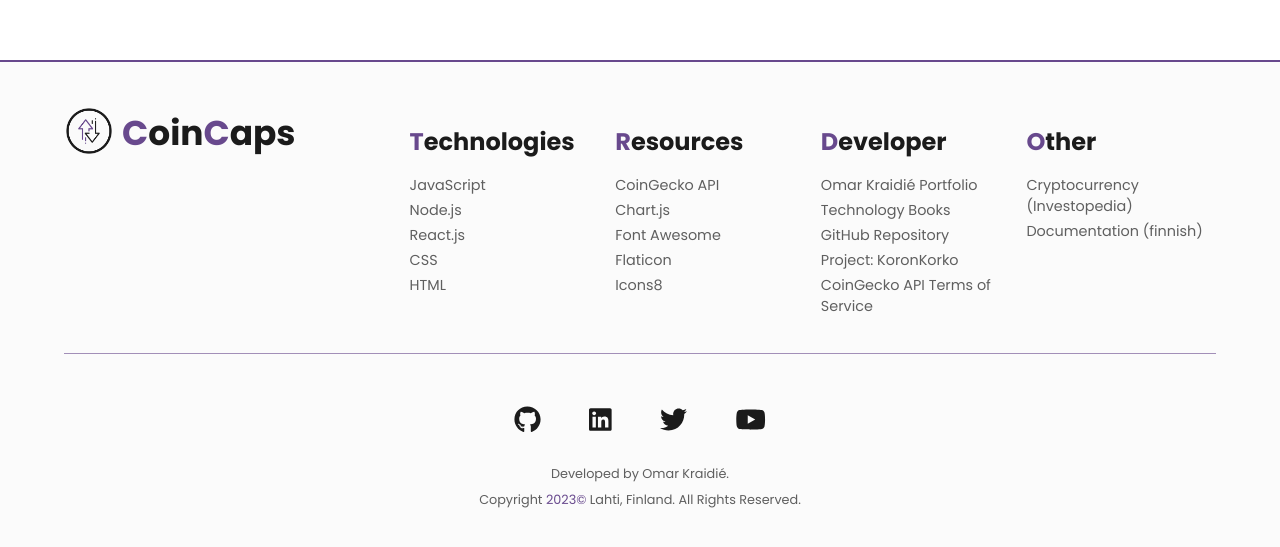
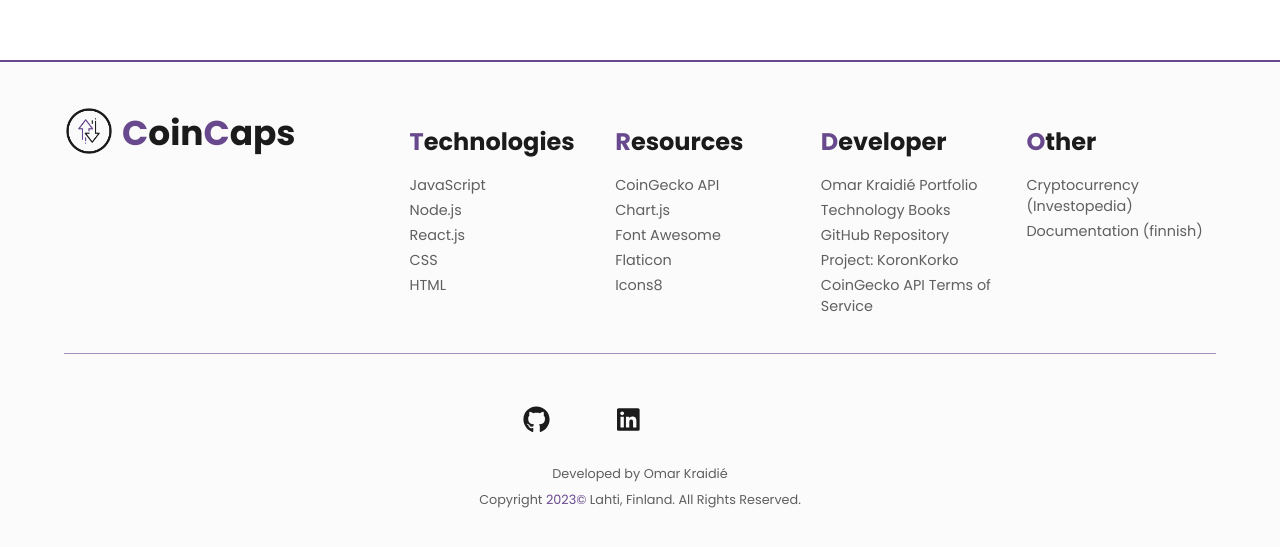
Before and after one commit to 0mppula/CoinCaps, a React (Create React App) app: page / in a window 1280 px wide. Shown: the part 940-1487 px from the top of the page. Built offline with nearby package versions, Linux system fonts and the light colour scheme; no server answers.

Commit message:
Updated footer links.

```diff
--- a/src/components/footer/Footer.js
+++ b/src/components/footer/Footer.js
@@ -1,8 +1,8 @@
 import React, { useState } from 'react';
+import Icon from './Icon';
 import Link from './Link';
-import Icon from './Icon';
 
-import { faGithub, faLinkedin, faTwitter, faYoutube } from '@fortawesome/free-brands-svg-icons';
+import { faCode, faEnvelope, faGithub, faLinkedin } from '@fortawesome/free-brands-svg-icons';
 
 import logo_dark from '../../images/branding/logo_dark.png';
 import logo_light from '../../images/branding/logo_light.png';
@@ -104,13 +104,21 @@ const Footer = ({ darkMode }) => {
 				<div className="footer-icons">
 					<Icon url="https://github.com/0mppula" icon={faGithub} />
 					<Icon url="https://www.linkedin.com/in/omarkraidie/" icon={faLinkedin} />
-					<Icon url="https://twitter.com/OmarKraidie" icon={faTwitter} />
-					<Icon
-						url="https://www.youtube.com/channel/UCdpM1SUen7ZxX2owolyIGyQ"
-						icon={faYoutube}
-					/>
+					<Icon url="mailto:devomarkraidie@gmail.com" icon={faEnvelope} />
+					<Icon url="https://github.com/0mppula/CoinCaps" icon={faCode} />
 				</div>
-				<p>Developed by Omar Kraidié.</p>
+
+				<p>
+					Developed by{' '}
+					<a
+						href="https://www.omarkraidie.com/"
+						target="_blank"
+						rel="noopener noreferrer"
+					>
+						Omar Kraidié
+					</a>
+				</p>
+
 				<p>
 					Copyright <span className="copyright">{year}&copy;</span> Lahti, Finland. All
 					Rights Reserved.
```
